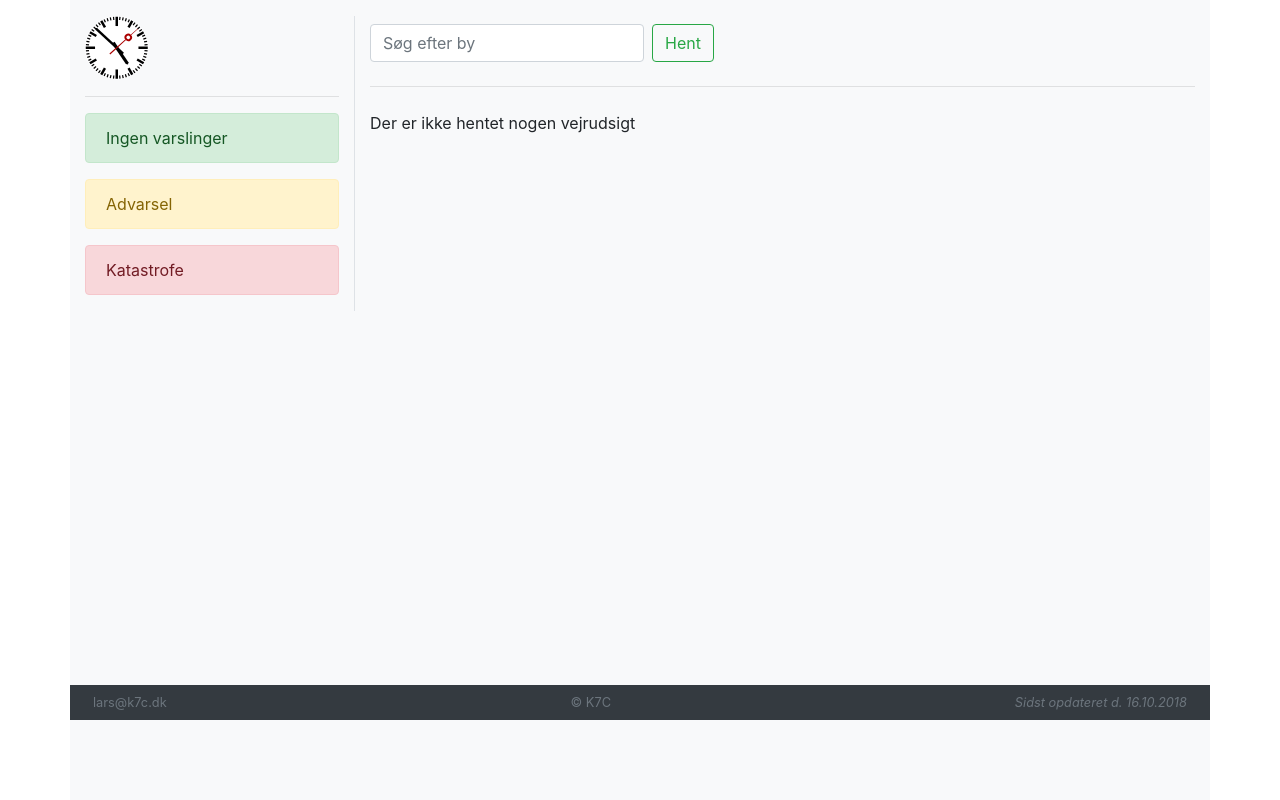
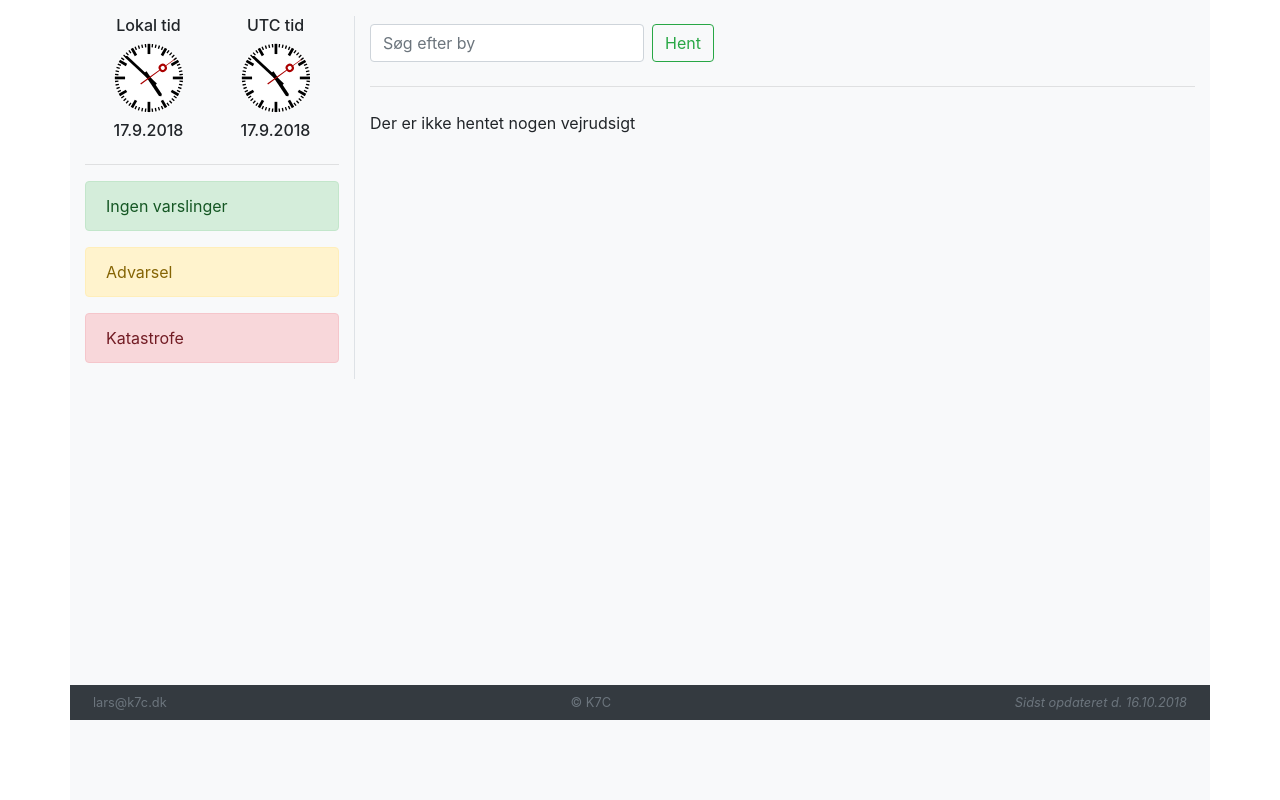
Before and after one commit to larsk7cdk/vejrportalen, a PHP site: page / in a window 1280 px wide. Shown: the part 80-880 px from the top of the page. Run offline with PHP 8.4, Linux system fonts and the light colour scheme; some libraries are stand-ins or nearby versions.

Commit message:
tilføjet utc ur

```diff
--- a/alerts/alerts.css
+++ b/alerts/alerts.css
@@ -1,5 +1,25 @@
-#hour,
-#minute,
-#second {
-  transition: transform .5s ease-in-out;
+/*#hour,*/
+/*#minute,*/
+/*#second {*/
+/*transition: transform .5s ease-in-out;*/
+/*}*/
+
+.bg {
+  stroke: none;
+  fill: white;
 }
+
+.fc {
+  stroke: none;
+  fill: black;
+}
+
+.h1 {
+  stroke: none;
+  fill: black;
+}
+
+.h2 {
+  stroke: none;
+  fill: #aa0000;
+}
--- a/alerts/alerts.html
+++ b/alerts/alerts.html
@@ -1,30 +1,12 @@
 <article>
-  <div class="w-25">
+  <section class="d-flex justify-content-around">
+    <div>
+      <h6 class="text-center">Lokal tid</h6>
+      <div>
         <svg xmlns="http://www.w3.org/2000/svg"
              xmlns:xlink="http://www.w3.org/1999/xlink"
              viewBox="-1024 -1024 2048 2048">
           <title>Swiss Railway Clock</title>
-      <style type="text/css">
-        .bg {
-          stroke: none;
-          fill: white;
-        }
-
-        .fc {
-          stroke: none;
-          fill: black;
-        }
-
-        .h1 {
-          stroke: none;
-          fill: black;
-        }
-
-        .h2 {
-          stroke: none;
-          fill: #aa0000;
-        }
-      </style>
           <defs>
             <path id="mark1" d="M -20,-1000 l 40,0 0,100 -40,0 z"/>
             <path id="mark2" d="M -40,-1000 l 80,0 0,240 -80,0 z"/>
@@ -67,6 +49,58 @@
           <use xlink:href="#hands" id="second" class="h2" transform="rotate(0)"/>
         </svg>
       </div>
+      <h6 id="date" class="pt-2"></h6>
+    </div>
+    <div>
+      <h6 class="text-center">UTC tid</h6>
+      <svg xmlns="http://www.w3.org/2000/svg"
+           xmlns:xlink="http://www.w3.org/1999/xlink"
+           viewBox="-1024 -1024 2048 2048">
+        <title>Swiss Railway Clock</title>
+        <defs>
+          <path id="mark1" d="M -20,-1000 l 40,0 0,100 -40,0 z"/>
+          <path id="mark2" d="M -40,-1000 l 80,0 0,240 -80,0 z"/>
+          <path id="mark3" d="M -40,-1000 l 80,0 0,300 -80,0 z"/>
+          <path id="handh" d="M -50,-600  l 50,-50 50,50 0,800  -100,0 z"/>
+          <path id="handm" d="M -40,-900  l 40,-40 40,40 0,1180 -80,0  z"/>
+          <g id="hands">
+            <path d="M -10,-910 l  10,-10 10,10 2,300 -24,0 z
+               M -13,-390 l  26,0         7,690 -40,0 z"/>
+            <path d="M   0,-620 a 120,120 0 0 1 0,240
+                          a 120,120 0 0 1 0,-240 z
+               M   0,-560 a  60,60  0 0 0 0,120
+                          a  60,60  0 0 0 0,-120 z"/>
+          </g>
+          <g id="face1">
+            <use xlink:href="#mark1" transform="rotate(06)"/>
+            <use xlink:href="#mark1" transform="rotate(12)"/>
+            <use xlink:href="#mark1" transform="rotate(18)"/>
+            <use xlink:href="#mark1" transform="rotate(24)"/>
+          </g>
+          <g id="face2">
+            <use xlink:href="#face1"/>
+            <use xlink:href="#face1" transform="rotate(30)"/>
+            <use xlink:href="#face1" transform="rotate(60)"/>
+            <use xlink:href="#mark3"/>
+            <use xlink:href="#mark2" transform="rotate(30)"/>
+            <use xlink:href="#mark2" transform="rotate(60)"/>
+          </g>
+          <g id="face">
+            <use xlink:href="#face2"/>
+            <use xlink:href="#face2" transform="rotate(90)"/>
+            <use xlink:href="#face2" transform="rotate(180)"/>
+            <use xlink:href="#face2" transform="rotate(270)"/>
+          </g>
+        </defs>
+        <circle class="bg" r="1024"/>
+        <use xlink:href="#face" class="fc"/>
+        <use xlink:href="#handh" id="hour-utc" class="h1" transform="rotate(0)"/>
+        <use xlink:href="#handm" id="minute-utc" class="h1" transform="rotate(0)"/>
+        <use xlink:href="#hands" id="second-utc" class="h2" transform="rotate(0)"/>
+      </svg>
+      <h6 id="date-utc" class="pt-2"></h6>
+    </div>
+  </section>
   <hr>
   <ul id="alerts" class="list-group">
     <li class="alert alert-success" role="alert">
--- a/alerts/alerts.js
+++ b/alerts/alerts.js
@@ -1,26 +1,48 @@
 $(document).ready(function() {
-  const HOURHAND = $("#hour");
-  const MINUTEHAND = $("#minute");
-  const SECONDHAND = $("#second");
+  function getPositions(utc) {
+    let date = new Date();
 
-  let date = new Date();
-  let hr = date.getHours();
-  let min = date.getMinutes();
-  let sec = date.getSeconds();
+    let hr = utc ? date.getUTCHours() : date.getHours();
+    let min = utc ? date.getUTCMinutes() : date.getMinutes();
+    let sec = utc ? date.getUTCSeconds() : date.getSeconds();
 
-  let hrPosition = (hr * 360) / 12 + (min * (360 / 60)) / 12;
-  let minPosition = (min * 360) / 60 + (sec * (360 / 60)) / 60;
-  let secPosition = (sec * 360) / 60;
+    let fullDate = utc
+      ? date.getUTCDate() + "." + date.getUTCMonth() + "." + date.getUTCFullYear()
+      : date.getDate() + "." + date.getMonth() + "." + date.getFullYear();
 
-  function runTheClock() {
-    hrPosition = hrPosition + 3 / 360;
-    minPosition = minPosition + 6 / 60;
-    secPosition = secPosition + 6;
+    return {
+      date: fullDate,
+      hrPosition: (hr * 360) / 12 + (min * (360 / 60)) / 12,
+      minPosition: (min * 360) / 60 + (sec * (360 / 60)) / 60,
+      secPosition: (sec * 360) / 60
+    };
+  }
+
+  function runTheClock(utc) {
+    let postfix = utc === true ? "-utc" : "";
+    let positions = getPositions(utc);
+
+    let HOURHAND = $("#hour" + postfix);
+    let MINUTEHAND = $("#minute" + postfix);
+    let SECONDHAND = $("#second" + postfix);
+
+    $("#date" + postfix).text(positions.date);
+
+    hrPosition = positions.hrPosition + 3 / 360;
+    minPosition = positions.minPosition + 6 / 60;
+    secPosition = positions.secPosition + 6;
 
     HOURHAND.css({ transform: "rotate(" + hrPosition + "deg)" });
     MINUTEHAND.css({ transform: "rotate(" + minPosition + "deg)" });
     SECONDHAND.css({ transform: "rotate(" + secPosition + "deg)" });
   }
 
-  setInterval(runTheClock, 1000);
+  function runTheClocks() {
+    runTheClock(false);
+    runTheClock(true);
+  }
+
+  (function() {
+    setInterval(runTheClocks, 1000);
+  })();
 });
```
Also changed, not shown: 2 other files. Lines whose indentation alone changed are shown as unchanged.
